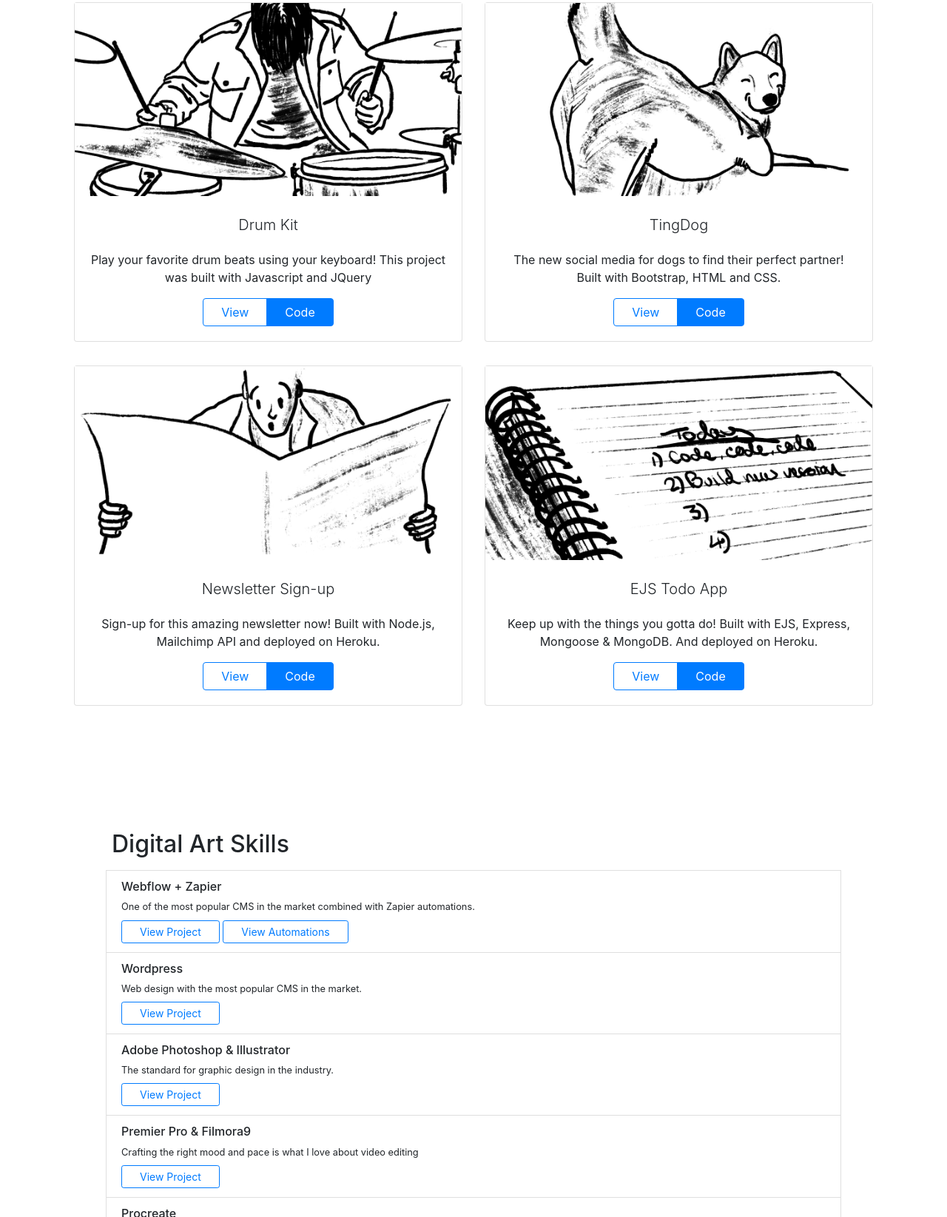
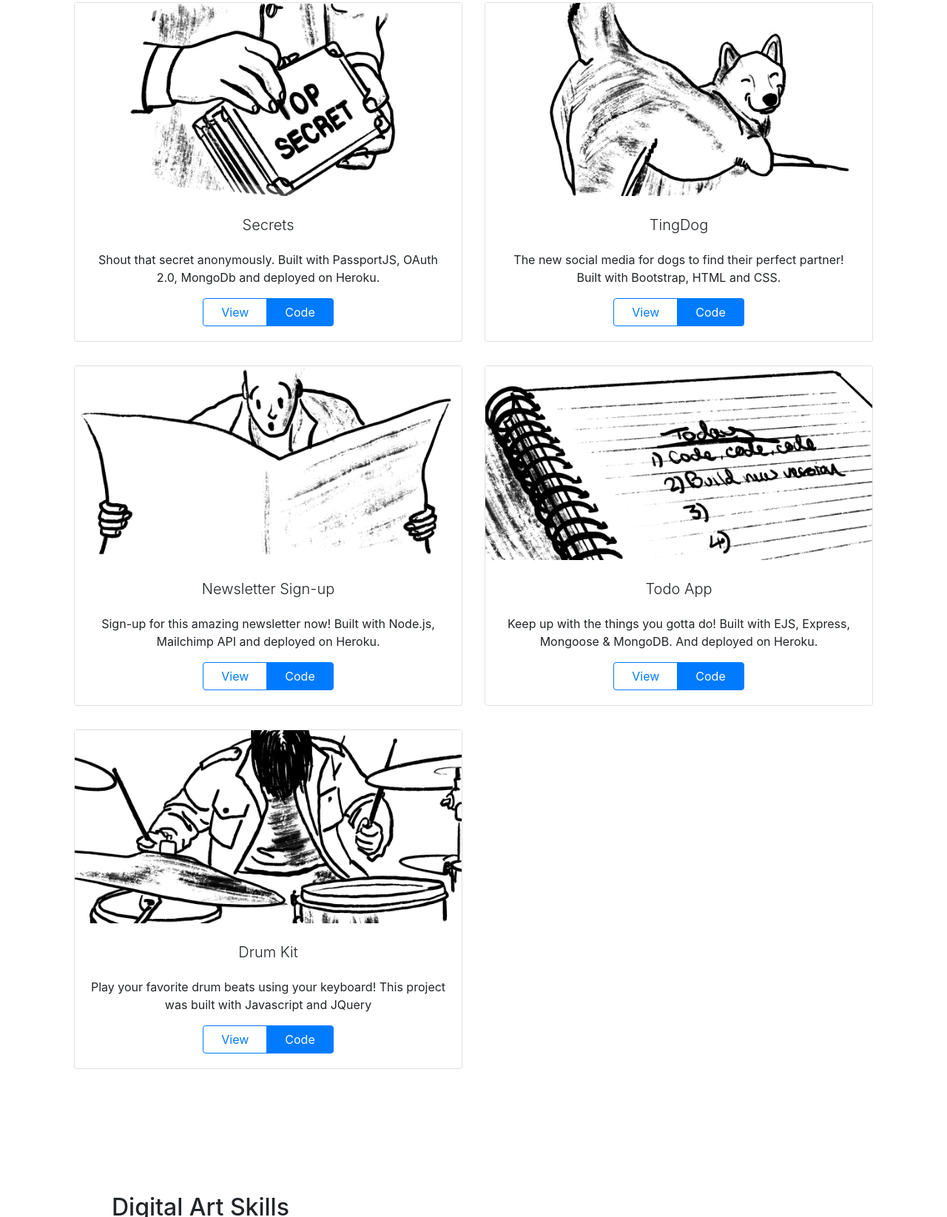
Before and after one commit to nagamine-ken/code-portfolio, a website: page public/index.html in a window 1280 px wide. Shown: the part 2445-4090 px from the top of the page at 74% size. Drawn offline with nearby package versions, Linux system fonts and the light colour scheme.

Commit message:
add Secrets project and minor changes

```diff
--- a/public/index.html
+++ b/public/index.html
@@ -179,18 +179,18 @@
                 <!-- <svg class="bd-placeholder-img card-img-top" width="100%" height="225"
                   xmlns="http://www.w3.org/2000/svg" role="img" aria-label="Placeholder: Thumbnail"
                   preserveAspectRatio="xMidYMid slice" focusable="false"> -->
-                  <img class="img-fluid" src="images/drum_kit.png" width="100%"/>
+                  <img class="img-fluid" src="images/secrets_illustration.png" width="100%"/>
                   <title>Placeholder</title>
                   <rect width="100%" height="100%" fill="#55595c" />
                   <text class="lead font-weight-b" x="50%" y="50%" fill="#eceeef"
-                    dy=".3em">Drum Kit</text>
+                    dy=".3em">Secrets</text>
                 <!-- </svg> -->
                 <div class="card-body">
-                  <p class="card-text">Play your favorite drum beats using your keyboard! This project was built with Javascript and JQuery</p>
+                  <p class="card-text">Shout that secret anonymously. Built with PassportJS, OAuth 2.0, MongoDb and deployed on Heroku.</p>
                   <div class="d-flex justify-content-between align-items-center">
                     <div class="btn-group">
-                      <a class="btn btn-outline-primary btn-md px-4 me-md-2" href="https://nagamine-ken.github.io/drum-kit/" target="_blank">View</a>
-                      <a class="btn btn-primary btn-md px-4 me-md-2" href="https://github.com/nagamine-ken/drum-kit" target="_blank">Code</a>
+                      <a class="btn btn-outline-primary btn-md px-4 me-md-2" href="https://passport-and-oauth-app.herokuapp.com" target="_blank">View</a>
+                      <a class="btn btn-primary btn-md px-4 me-md-2" href="https://github.com/nagamine-ken/secrets" target="_blank">Code</a>
                     </div>
                   </div>
                 </div>
@@ -251,7 +251,7 @@
                       <img class="img-fluid" src="images/todolist_illustration.png" width="100%"/>
                       <title>Placeholder</title>
                       <rect width="100%" height="100%" fill="#55595c" />
-                      <text class="lead font-weight-b" x="50%" y="50%" fill="#eceeef" dy=".3em">EJS Todo App</text>
+                      <text class="lead font-weight-b" x="50%" y="50%" fill="#eceeef" dy=".3em">Todo App</text>
                     <!-- </svg> -->
                     <div class="card-body">
                       <p class="card-text">Keep up with the things you gotta do! Built with EJS, Express, Mongoose & MongoDB. And deployed on Heroku.
@@ -265,6 +265,28 @@
                     </div>
                   </div>
                 </div>
+
+                <div class="projects-card col-md-6 col-sm-12">
+                  <div class="card shadow-sm">
+                    <!-- <svg class="bd-placeholder-img card-img-top" width="100%" height="225"
+                      xmlns="http://www.w3.org/2000/svg" role="img" aria-label="Placeholder: Thumbnail"
+                      preserveAspectRatio="xMidYMid slice" focusable="false"> -->
+                      <img class="img-fluid" src="images/drum_kit.png" width="100%"/>
+                      <title>Placeholder</title>
+                      <rect width="100%" height="100%" fill="#55595c" />
+                      <text class="lead font-weight-b" x="50%" y="50%" fill="#eceeef"
+                        dy=".3em">Drum Kit</text>
+                    <!-- </svg> -->
+                    <div class="card-body">
+                      <p class="card-text">Play your favorite drum beats using your keyboard! This project was built with Javascript and JQuery</p>
+                      <div class="d-flex justify-content-between align-items-center">
+                        <div class="btn-group">
+                          <a class="btn btn-outline-primary btn-md px-4 me-md-2" href="https://nagamine-ken.github.io/drum-kit/" target="_blank">View</a>
+                          <a class="btn btn-primary btn-md px-4 me-md-2" href="https://github.com/nagamine-ken/drum-kit" target="_blank">Code</a>
+                        </div>
+                      </div>
+                    </div>
+                  </div>
 
 
           </div>
```
Also changed, not shown: public/images/secrets_illustration.png (added).
